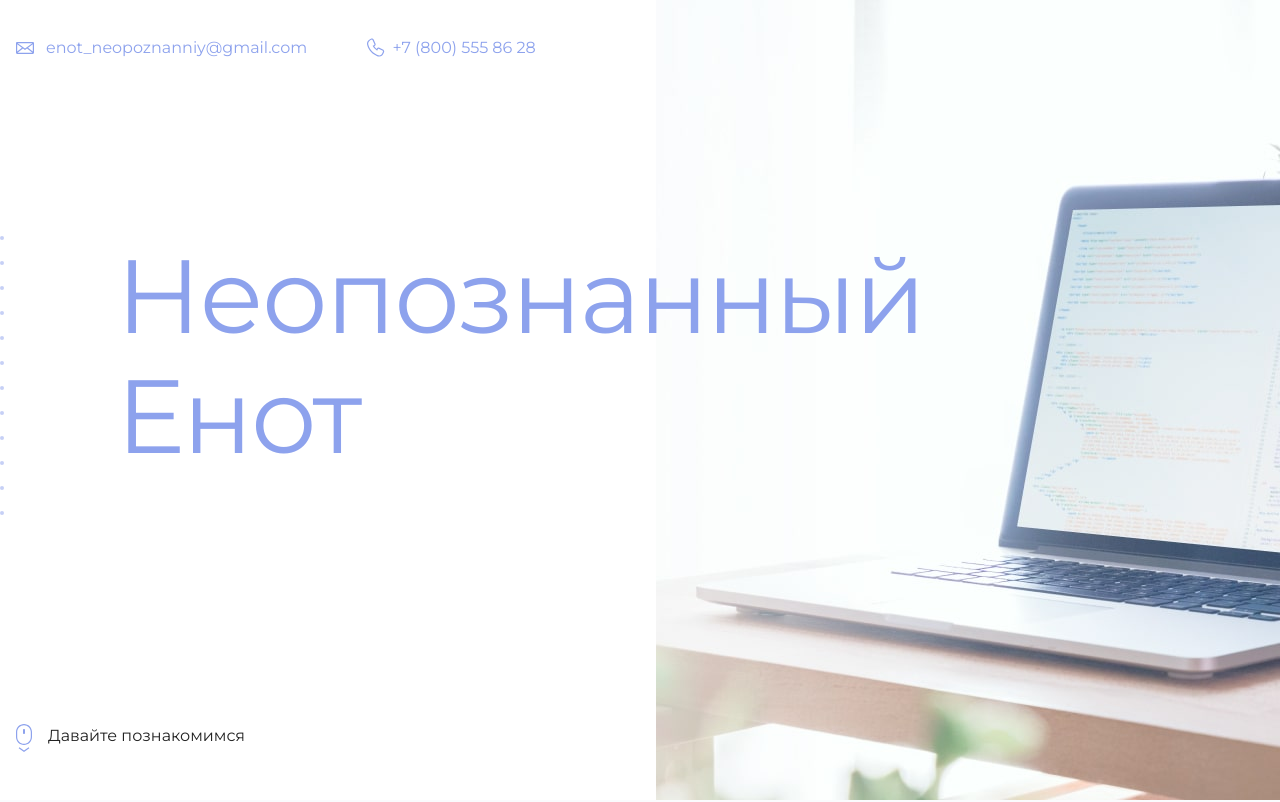
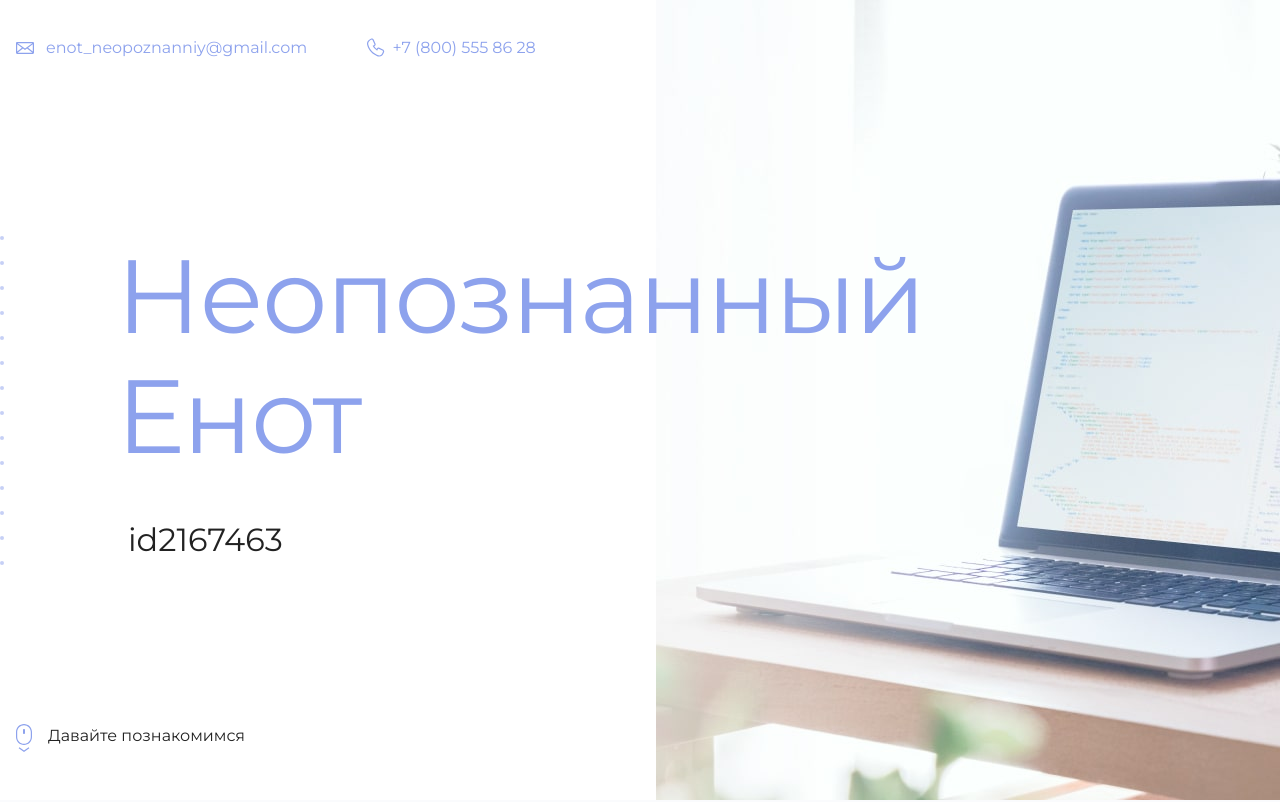
Before and after one commit to 82Neon82/HTMLAcademy, a plain HTML site: page index.html in a window 1280 px wide. Shown: the top 802 px of the page. Drawn offline with Linux system fonts and the light colour scheme.

Commit message:
Update index.html

```diff
--- a/index.html
+++ b/index.html
@@ -19,7 +19,7 @@
       <section class="hero-image">
         <div class="container">
           <h1 class="heading">Неопознанный Енот</h1>
-          <p><!-- Тут ваш id на сайте Академии --></p>
+          <p>id2167463</p>
         </div>
       </section>
 
```
